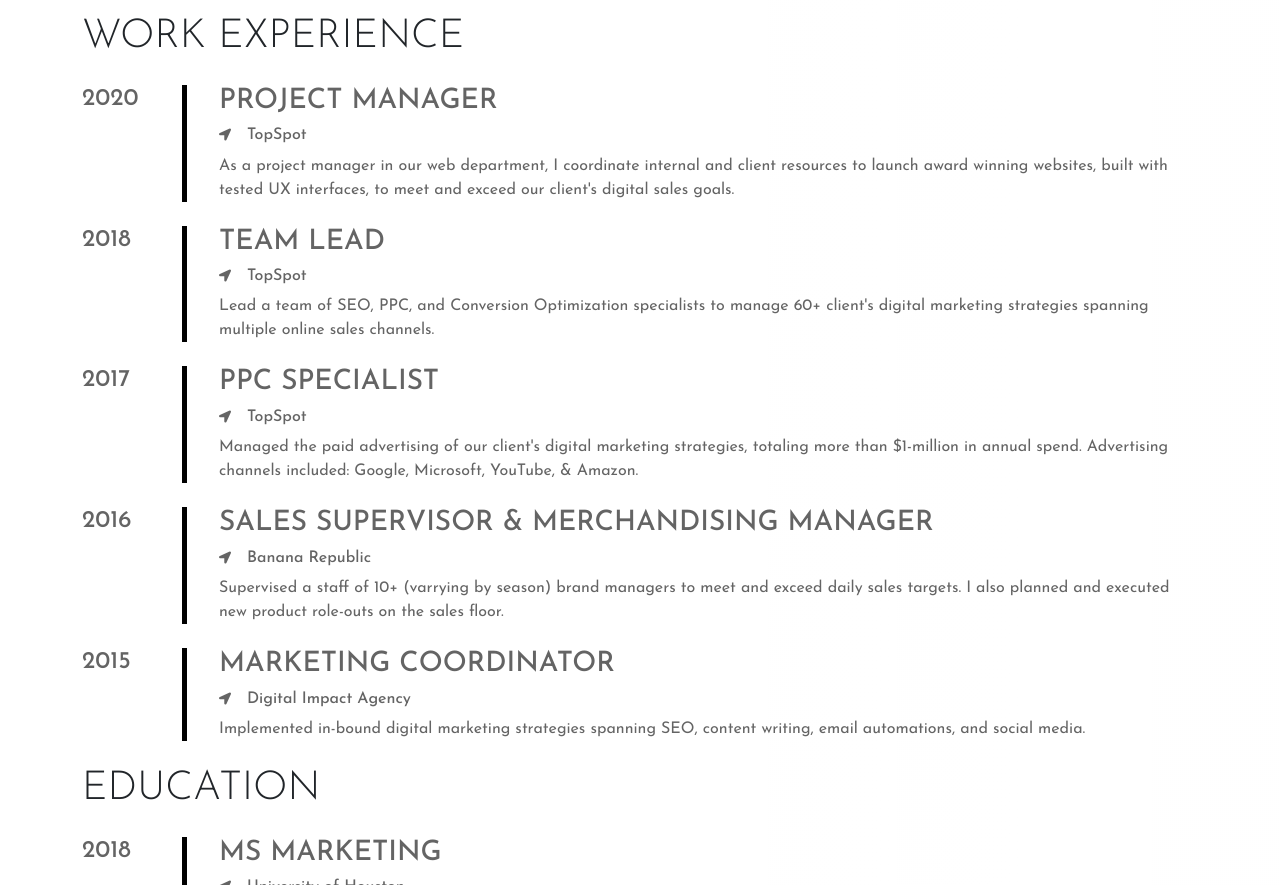
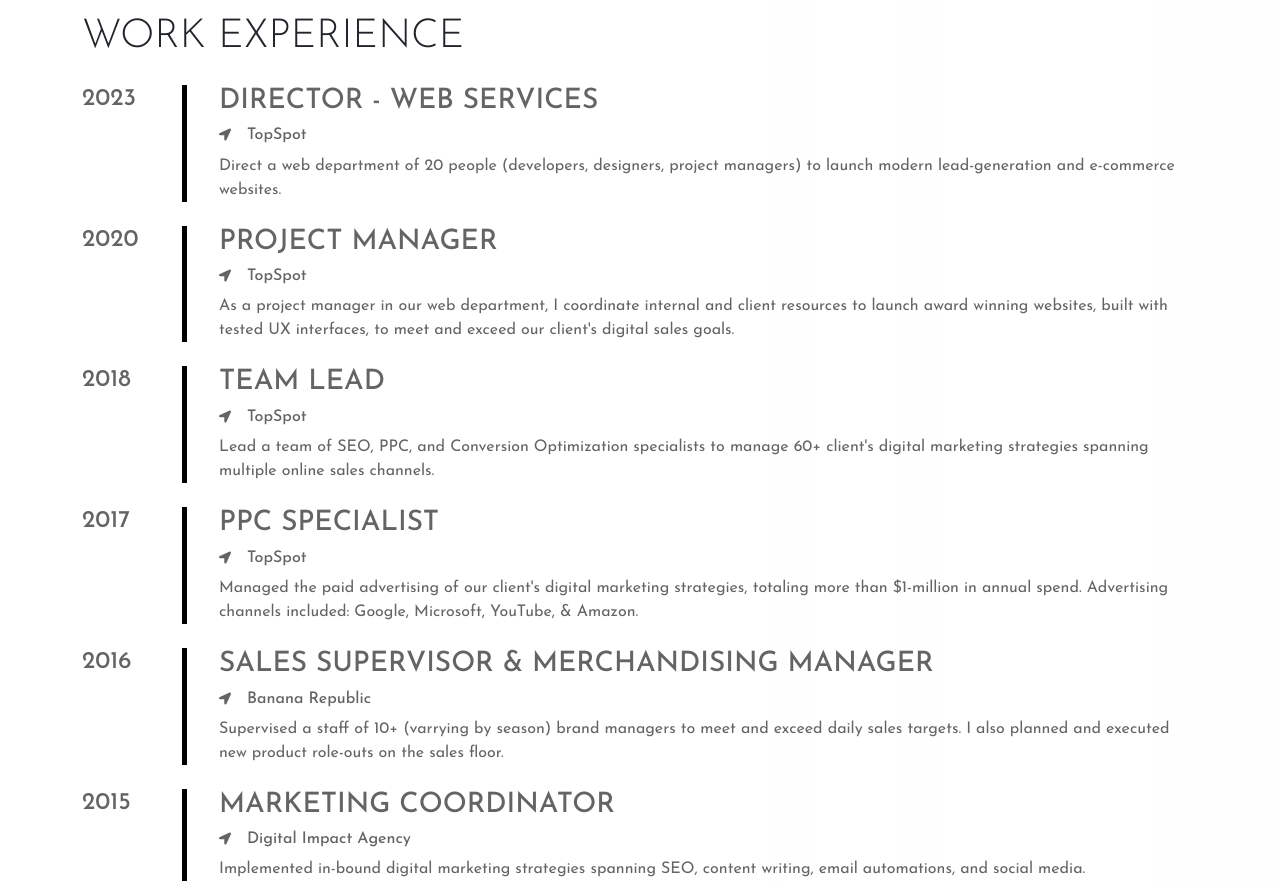
Before and after one commit to parkerbradley/parkerbradley.gihub.io, a plain HTML site: page index.html in a window 1280 px wide. Shown: the part 904-1789 px from the top of the page. Drawn offline with nearby package versions, Linux system fonts and the light colour scheme.

Commit message:
Add director role

```diff
--- a/index.html
+++ b/index.html
@@ -69,6 +69,16 @@
         <div class="container">
           <h2 class="display-3 mb-3">Resume</h2>
           <h3 class="display-6 my-3">Work Experience</h3>
+          <div class="job-entry d-flex my-4">
+            <div class="job-year">
+              <h3 class="year">2023</h3>
+            </div>
+            <div class="job-details">
+              <h3>Director - Web Services</h3>
+              <h4 class="h6"><a href="https://www.topspot.com/" target="_blank"><i class="fas fa-location-arrow"></i>TopSpot</a></h4>
+              <p>Direct a web department of 20 people (developers, designers, project managers) to launch modern lead-generation and e-commerce websites.</p>
+            </div>
+          </div>
           <div class="job-entry d-flex my-4">
             <div class="job-year">
               <h3 class="year">2020</h3>
```
